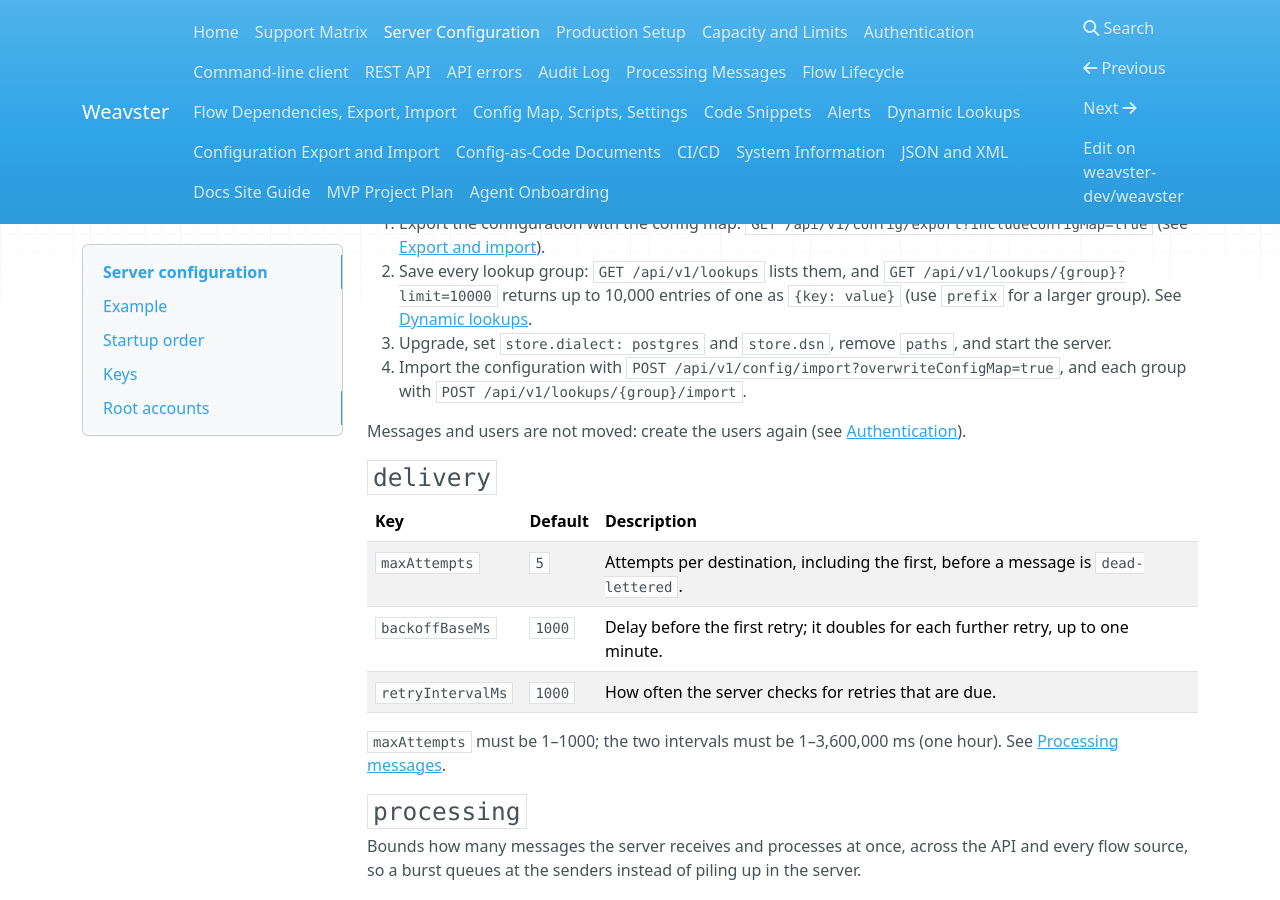
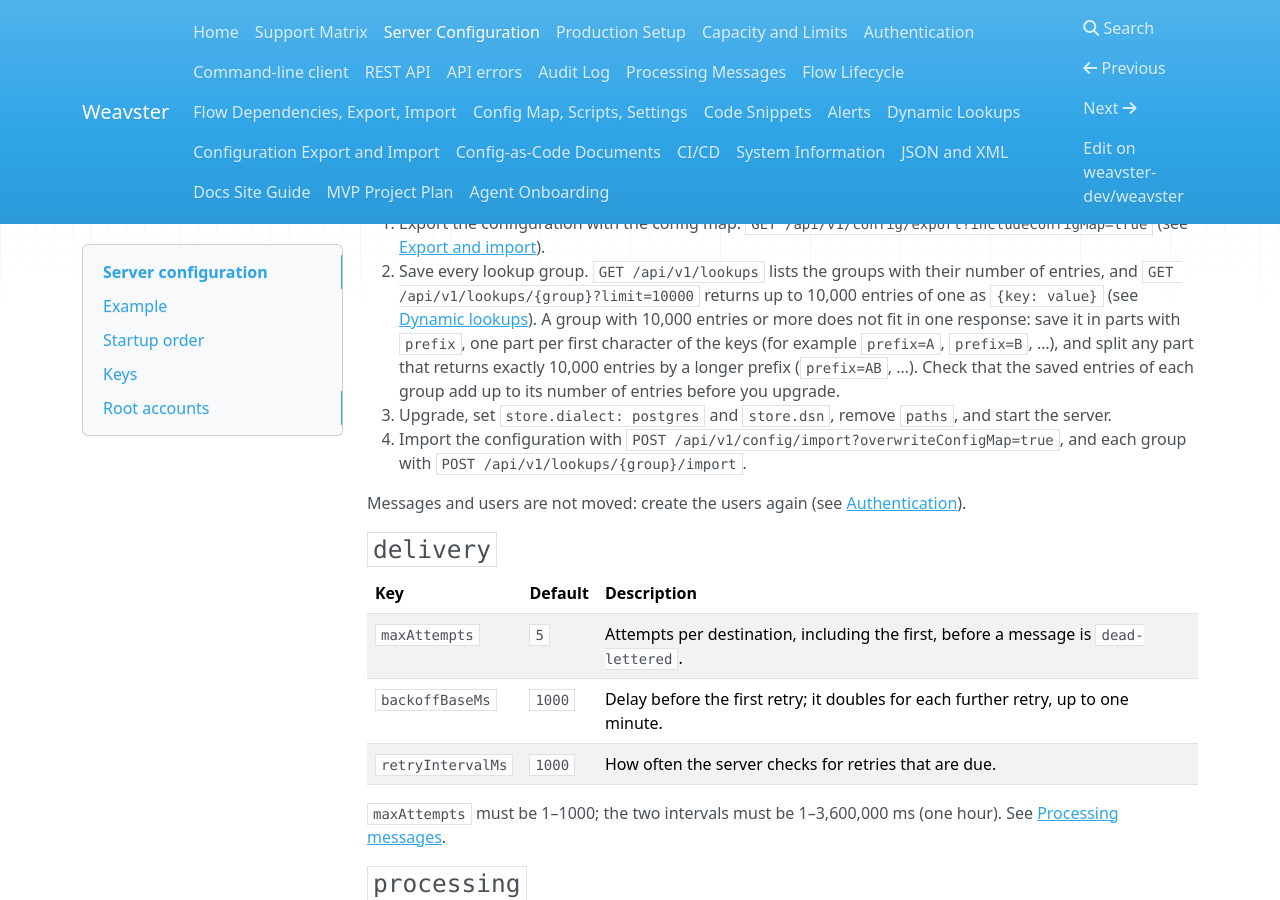
Before and after one commit to weavster-dev/weavster, an MkDocs documentation site: the page built from docs/server-config.md, in a window 1280 px wide and 900 px high, scrolled down 3349 px. Built offline with MkDocs 1.6.1, drawn with Linux system fonts in a browser that asks for light colours; nearby versions of some CDN libraries.

Commit message:
Docs: save large lookup groups in verified prefix parts before moving off SQLite

```diff
--- a/docs/server-config.md
+++ b/docs/server-config.md
@@ -147,9 +147,13 @@ running** (the new one does not start with `sqlite`):
 
 1. Export the configuration with the config map:
    `GET /api/v1/config/export?includeConfigMap=true` (see [Export and import](config-transfer.md)).
-2. Save every lookup group: `GET /api/v1/lookups` lists them, and
-   `GET /api/v1/lookups/{group}?limit=10000` returns up to 10,000 entries of one as `{key: value}`
-   (use `prefix` for a larger group). See [Dynamic lookups](lookups.md).
+2. Save every lookup group. `GET /api/v1/lookups` lists the groups with their number of
+   entries, and `GET /api/v1/lookups/{group}?limit=10000` returns up to 10,000 entries of one as
+   `{key: value}` (see [Dynamic lookups](lookups.md)). A group with 10,000 entries or more does
+   not fit in one response: save it in parts with `prefix`, one part per first character of the
+   keys (for example `prefix=A`, `prefix=B`, …), and split any part that returns exactly 10,000
+   entries by a longer prefix (`prefix=AB`, …). Check that the saved entries of each group add up
+   to its number of entries before you upgrade.
 3. Upgrade, set `store.dialect: postgres` and `store.dsn`, remove `paths`, and start the server.
 4. Import the configuration with `POST /api/v1/config/import?overwriteConfigMap=true`, and each
    group with `POST /api/v1/lookups/{group}/import`.
```
